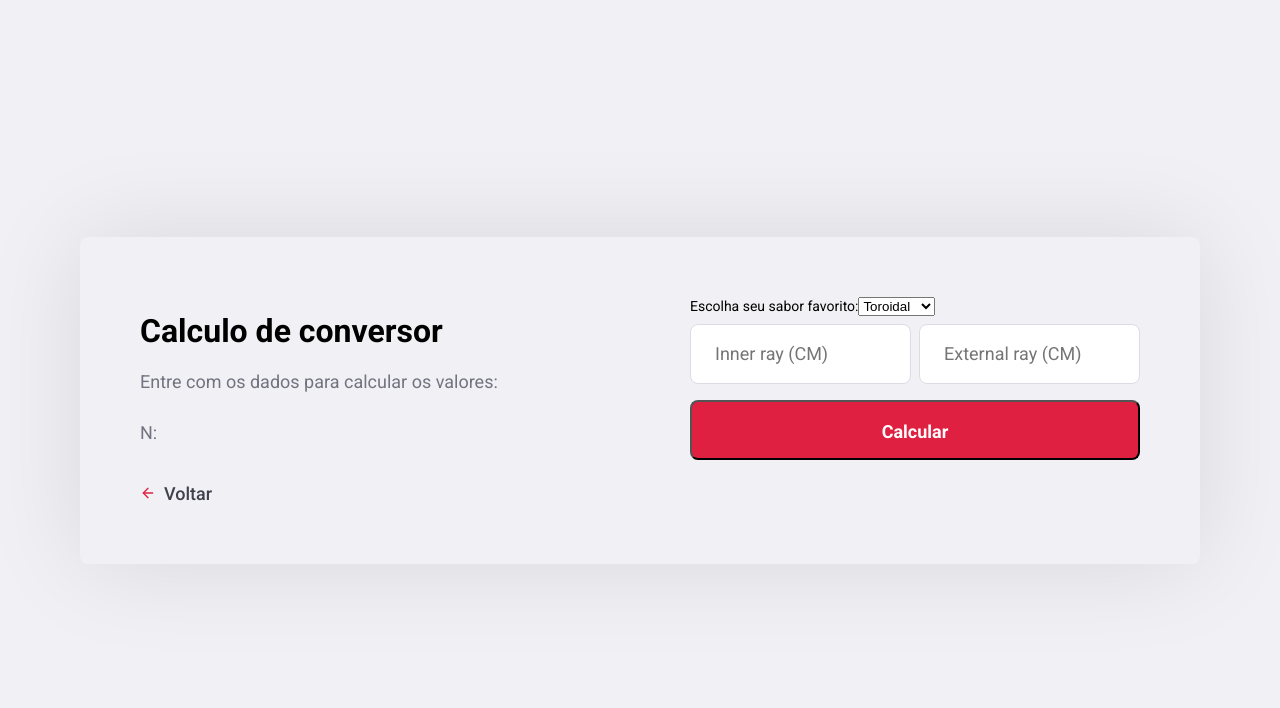
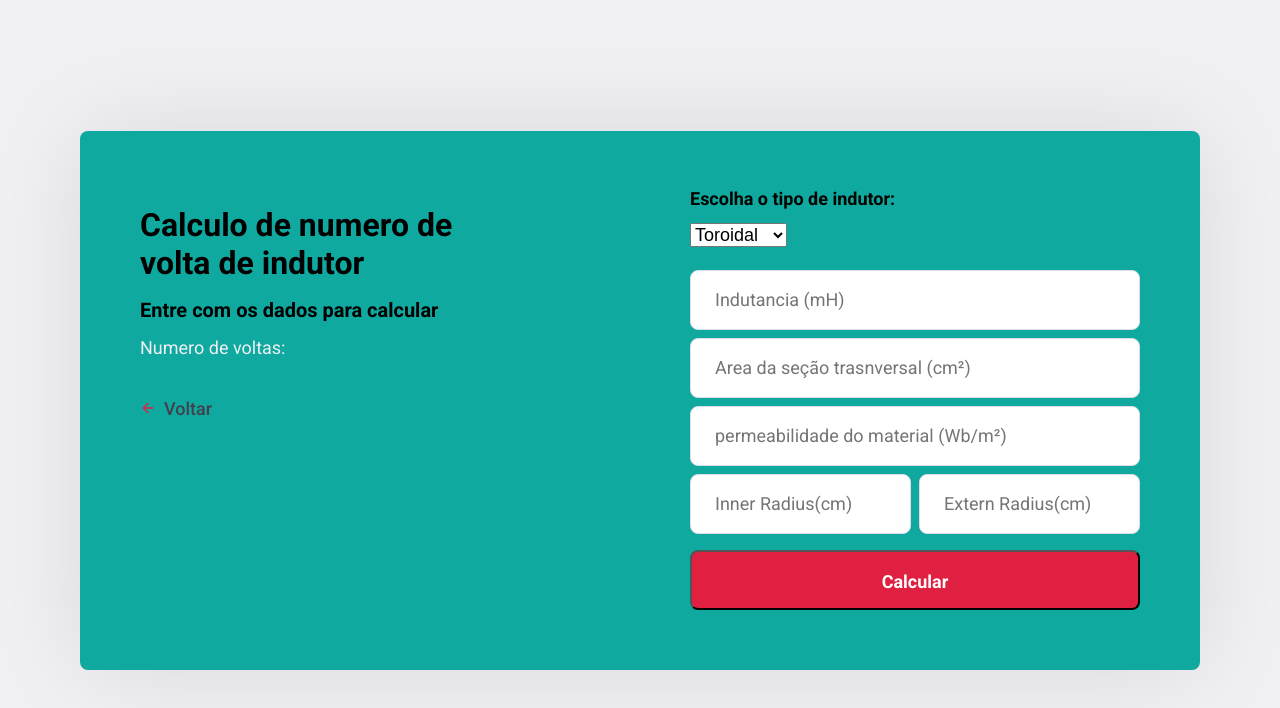
Before and after one commit to jjakob10/buckCalculator, a React (Create React App) app in the folder frontend/: page /inductor in a window 1280 px wide. Shown: the top 708 px of the page. Built offline with nearby package versions, Linux system fonts and the light colour scheme; the HTML template or start-up script is replaced by a standard one.

Commit message:
inductor calc incomplet

```diff
--- a/frontend/src/pages/Calculate/index.js
+++ b/frontend/src/pages/Calculate/index.js
@@ -1,6 +1,6 @@
 import React, { useState } from "react"
-// import { Link } from "react-router-dom"
-// import { FiArrowLeft } from "react-icons/fi"
+import { Link } from "react-router-dom"
+import { FiArrowRight } from "react-icons/fi"
 
 import api from "../../services/api"
 import "./styles.css"
@@ -99,10 +99,11 @@ export default function Register() {
             <h2 style={hid}>Le: {Le}mH</h2>
             <h2 style={hid}>Ce: {Ce}uF</h2>
           </div>
-          {/* <Link className="back-link" to="/">
-            <FiArrowLeft size={16} color="#E02041" />
-            Voltar para página principal
-          </Link> */}
+          <Link className="back-link" to={{pathname:"/inductor",state:{Lo,Le}}}>
+
+            Ir para o calculo do indutor
+            <FiArrowRight size={16} color="#E02041" />
+          </Link>
         </section>
 
         <form onSubmit={handleRegister}>
--- a/frontend/src/pages/Inductor/index.js
+++ b/frontend/src/pages/Inductor/index.js
@@ -14,8 +14,12 @@ export default function Register() {
   const [ray2, setRay2] = useState("")
   const [u, setU] = useState("")
   const [med, setMed] = useState("")
-  const [type, setType] = useState("")
+  const [type, setType] = useState("toroid")
   const [N, setN] = useState("")
+  const [medText, setMedText] = useState("Area da seção trasnversal (cm²)")
+
+
+
 
 
 
@@ -23,14 +27,15 @@ export default function Register() {
     setType(e.target.value)
     if (e.target.value === "cilinder") {
       setHid({ visibility: "hidden" })
+      setMedText("Comprimento (cm)")
     } else {
       setHid({ visibility: "visible" })
+      setMedText("Area da seção trasnversal (cm²)")
     }
   }
 
   async function handleRegister(e) {
     e.preventDefault();
-
     const data = {
       type,
       L: Number(L),
@@ -39,14 +44,28 @@ export default function Register() {
       u: Number(u),
       med: Number(med),
     }
+    console.log(data)
+    try {
+      Object.keys(data).forEach((item) => {
+        if ((data[item] === 0 || data[item] === null) && item !== "ray2") {
+          throw ("Preencha corretamente todos os campos com números diferentes de '0'")
 
+        }
+
+      })
       try {
+
         const response = await api.post("inductor", data);
 
-      const { N } = response.data;
+        const { N } = response.data
         setN(N);
       } catch (err) {
         alert("Erro de comunicação")
+
+      }
+    }
+    catch (err) {
+      alert(err)
     }
   };
 
@@ -57,12 +76,12 @@ export default function Register() {
       <div className="content">
         <section>
           <div>
-            <h1>Calculo de conversor {type}</h1>
-            <p>Entre com os dados para calcular os valores:</p>
+            <h1>Calculo de numero de volta de indutor</h1>
+            <b>Entre com os dados para calcular</b>
 
           </div>
           <div>
-            <h2>N: {N}</h2>
+            <h2>Numero de voltas: {N}</h2>
           </div>
           <Link className="back-link" to="/">
             <FiArrowLeft size={16} color="#E02041" />
@@ -72,21 +91,44 @@ export default function Register() {
 
         <form onSubmit={handleRegister}>
           <label>
-            Escolha seu sabor favorito:
+            Escolha o tipo de indutor:
+            <div class="custom-select" style={{ width: "200px" }}>
               <select value={type} onChange={handleChange}>
                 <option value="toroid">Toroidal</option>
                 <option value="cilinder">Cilindrico</option>
               </select>
+            </div>
           </label>
 
+          <input
+            type="number"
+            step="any"
+            placeholder="Indutancia (mH)"
+            value={L}
+            onChange={e => setL(e.target.value)}
+          />
+          <input
+            type="number"
+            step="any"
+            placeholder={medText}
+            value={med}
+            onChange={e => setMed(e.target.value)}
+          />
+          <input
+            type="number"
+            step="any"
+            placeholder="permeabilidade do material (Wb/m²)"
+            value={u}
+            onChange={e => setU(e.target.value)}
+          />
 
           <div className="input-group">
             <input
               type="number"
               step="any"
-              max="1"
+
               min="0"
-              placeholder="Inner ray (CM)"
+              placeholder="Inner Radius(cm)"
               value={ray}
               onChange={e => setRay(e.target.value)}
             />
@@ -94,9 +136,9 @@ export default function Register() {
               type="number"
               style={hid}
               step="any"
-              max="1"
+
               min="0"
-              placeholder="External ray (CM)"
+              placeholder="Extern Radius(cm)"
               value={ray2}
               onChange={e => setRay2(e.target.value)}
             />
--- a/frontend/src/pages/Inductor/styles.css
+++ b/frontend/src/pages/Inductor/styles.css
@@ -12,7 +12,8 @@
 .register-container .content {
   width: 100%;
   padding: 60px;
-  background: #f0f0f5;
+  /* background: #f0f0f5; */
+  background: #0Fa9a0;
   box-shadow: 0 0 100px rgba(0,0,0,0.1);
   border-radius: 8px;
 
@@ -32,14 +33,17 @@
 
 .register-container .content section p{
   font-size: 18px;
-  color: #737380;
+  /* color: #737380; */
+  color: #f0f0f5;
   line-height: 32px;
   margin-bottom: 24px;
 }
 .register-container .content section h2{
   font-size: 18px;
-  color: #737380;
+  /* color: #737380; */
+  color: #f0f0f5;
   margin-top: 5px;
+  font-weight: normal;
 }
 .register-container .content section b{
   font-size: 20px;
@@ -56,6 +60,30 @@
   max-width: 450px;
 }
 
+.register-container .content form label{
+  font-size: 18px;
+  font-weight: bold;
+  color: #030300;
+  /* color: #f0f0f5; */
+  line-height: 16px;
+  margin-bottom: 16px;
+}
+.custom-select {
+
+  position: relative;
+  font-family: Arial;
+  margin-top: 15px;
+  margin-bottom: 15px;
+}
+
+.custom-select select {
+  font-size: 18px;
+}
+
+.custom-select select option {
+  font-size: 18px;
+}
+
 .register-container .content input{
   margin-top: 8px;
 }
@@ -67,3 +95,11 @@
 .register-container .content form .input-group input + input{
   margin-left: 8px;
 }
+
+.register-container .content form p{
+  font-size: 18px;
+  /* color: #737380; */
+  color: #f0f0f5;
+  line-height: 16px;
+  margin-bottom: 16px;
+}
```
Also changed, not shown: 2 other files (tests, documents, lock files or other folders). Lines whose indentation alone changed are shown as unchanged.
